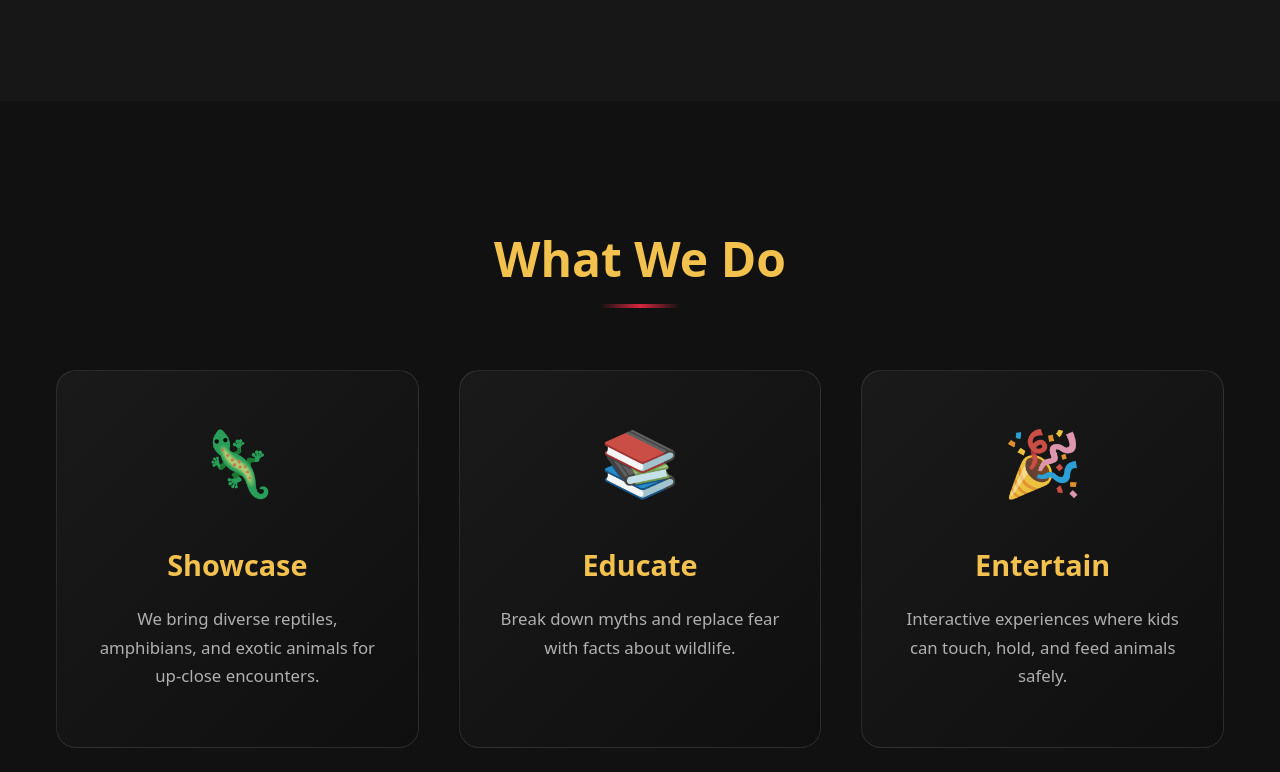
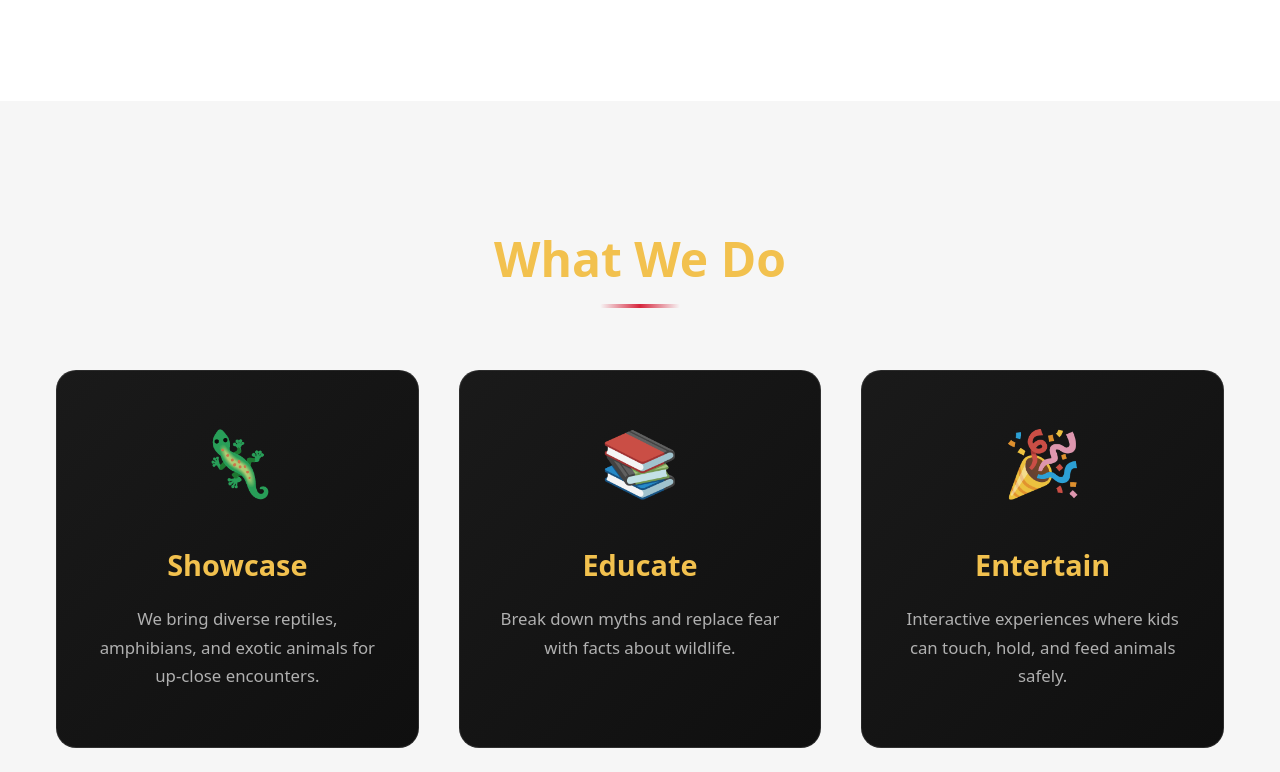
Before and after one commit to AntonioMc99/cityboywebsite, a plain HTML site: page index.html in a window 1280 px wide. Shown: the part 1248-2020 px from the top of the page. Drawn offline with Linux system fonts and the light colour scheme.

Commit message:
Increase background visibility with lighter sections

```diff
--- a/style.css
+++ b/style.css
@@ -41,7 +41,7 @@ body::before {
   background-size: cover;
   background-position: center;
   background-repeat: no-repeat;
-  opacity: 0.15;
+  opacity: 0.35;
   z-index: -1;
   pointer-events: none;
 body::before {
@@ -51,7 +51,7 @@ body::before {
   left: 0;
   width: 100%;
   height: 100%;
-  opacity: 0.15;
+  opacity: 0.35;
   z-index: -1;
   pointer-events: none;
 }
@@ -404,12 +404,12 @@ img {
 
 .section {
   padding: 5rem 0;
-  background: rgba(11, 11, 11, 0.95);
+  background: rgba(255, 255, 255, 0.85);
   color: #fdfdfd;
 }
 
 .section--dark {
-  background: rgba(5, 5, 5, 0.95);
+  background: rgba(245, 245, 245, 0.85);
 }
 
 .section-title {
```
